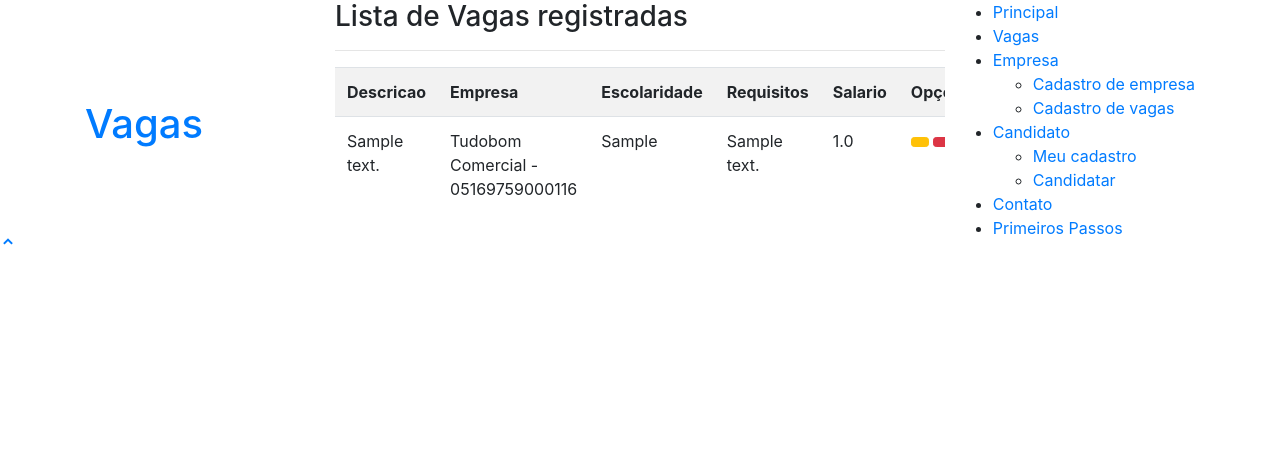
After one commit to lhggomes/sistema-vagas, a Django app: page /listar/vagas/ in a window 1280 px wide. The commit adds this page. Shown: the top 469 px of the page. Run offline with Django 3.2, Linux system fonts and the light colour scheme; data comes from the database, SQL or seed files in the repository; both versions use the stored data as it was after the commit; tables that the repository leaves empty hold one stand-in row (values such as "Sample post"); some libraries are stand-ins or nearby versions.

Commit message:
Fixing urls settings

```diff
--- /dev/null
+++ b/cadastros/templates/cadastros/listas/vaga.html
@@ -0,0 +1,52 @@
+{% extends 'paginas/modelo.html' %}
+{% load static %}
+{% load crispy_forms_tags %}
+
+{% block titulo %}
+    <title>Vagas em aberto :: vagas</title>
+{% endblock %}
+
+{% block conteudo %}
+    <section id="hero" class="main">
+        <h3>Lista de Vagas registradas</h3>
+        <hr>
+        <div class="table-responsive">
+            <table class="table table-striped">
+                <tr>
+                    <th>Descricao</th>
+                    <th>Empresa</th>
+                    <th>Escolaridade</th>
+                    <th>Requisitos</th>
+                    <th>Salario</th>
+
+                    <th>Opções</th>
+                </tr>
+                {% for vaga in object_list %}
+                    <tr>
+                        <td>{{ vaga.descricao }}</td>
+                        <td>{{ vaga.empresa }}</td>
+                        <td>{{ vaga.escolaridade }}</td>
+                        <td>{{ vaga.requisitos }}</td>
+                        <td>{{ vaga.salario }}</td>
+
+                        <td>
+                            <a href="{% url 'editar-vaga' vaga.pk %}" class="btn btn-warning btn-sm" title="Editar">
+                                <i class="fa fa-pencil" aria-hidden="true"></i>
+                            </a>
+                            <a href="{% url 'excluir-vaga' vaga.pk %}" class="btn btn-danger btn-sm">
+                                <i class="fa fa-trash" aria-hidden="true"></i>
+                            </a>
+                        </td>
+
+                    </tr>
+                {% empty %}
+                    <tr>
+                        <td colspan="6">Nenhum vaga registrada</td>
+                    </tr>
+                {% endfor %}
+            </table>
+
+        </div>
+    </section>
+
+{% endblock %}
--- a/cadastros/urls.py
+++ b/cadastros/urls.py
@@ -1,6 +1,7 @@
 from django.urls import path
 from .views import CandidatoCreate, VagaCreate, CandidaturaCrate, VagaUpdate, EmpresaCreate
 from .views import VagaDelete
+from .views import VagaList
 
 urlpatterns = [
     path('cadastrar/candidato/', CandidatoCreate.as_view(), name="cad-candidato"),
@@ -8,8 +9,10 @@ urlpatterns = [
     path('cadastrar/empresa/', EmpresaCreate.as_view(), name="cad-empresa"),
     path('cadastrar/candidatura', CandidaturaCrate.as_view(), name="cad-candidatura"),
 
-    path('editar/campo/<int:pk>', VagaUpdate.as_view(), name="editar-campo"),
+    path('editar/vaga/<int:pk>', VagaUpdate.as_view(), name="editar-vaga"),
 
-    path('excluir/vaga/<int:pk>', VagaDelete.as_view(), name="excluir-campo"),
+    path('excluir/vaga/<int:pk>', VagaDelete.as_view(), name="excluir-vaga"),
+
+    path('listar/vagas/', VagaList.as_view(), name="listar-vagas"),
 
 ]
--- a/cadastros/views.py
+++ b/cadastros/views.py
@@ -48,6 +48,7 @@ class VagaDelete(DeleteView):
     success_url = reverse_lazy('index')
 
 
+
 class VagaList(ListView):
     model = PCVaga
-    template_name = 'cadastros/listas/campo.html'
+    template_name = 'cadastros/listas/vaga.html'
--- a/paginas/templates/paginas/modelo.html
+++ b/paginas/templates/paginas/modelo.html
@@ -31,16 +31,15 @@
         <div class="container d-flex align-items-center">
 
             <div class="logo mr-auto">
-                <h1 class="text-light"><a href="index.html"><span>Vagas</span></a></h1>
+                <h1 class="text-light"><a href="{% url 'index' %}"><span>Vagas</span></a></h1>
                 <!-- Uncomment below if you prefer to use an image logo -->
                 <!-- <a href="index.html"><img src="assets/img/logo.png" alt="" class="img-fluid"></a>-->
             </div>
 
             <nav class="nav-menu d-none d-lg-block">
                 <ul>
-                    <li class="active"><a href="#index.html">Principal</a></li>
-                    <li><a href="#about">Sobre</a></li>
-                    <li><a href="#services">Vagas</a></li>
+                    <li class="active"><a href="{% url 'index' %}">Principal</a></li>
+                    <li><a href="{% url 'listar-vagas' %}">Vagas</a></li>
                     <li class="drop-down"><a href="">Empresa</a>
                         <ul>
                             <li><a href="{% url 'cad-empresa' %}">Cadastro de empresa</a></li>
```
Also changed, not shown: paginas/templates/paginas/vagas.html (deleted, +0 -11 lines), db.sqlite3.
